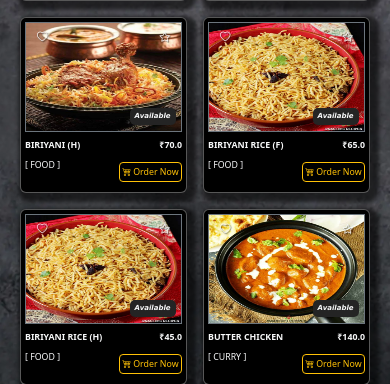
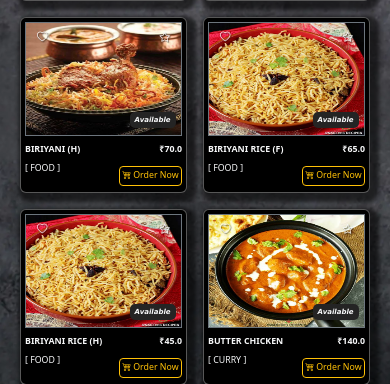
Before and after one commit to ashikhvu/dictionary3, a Django app: page /all_items in a window 390 px wide. Shown: the part 1064-1448 px from the top of the page. Run offline with Django 4.2, Linux system fonts and the light colour scheme; a user stored in the database is signed in; data comes from the database, SQL or seed files in the repository; some libraries are stand-ins or nearby versions.

Commit message:
track style

```diff
--- a/app_dictionary/templates/all_items.html
+++ b/app_dictionary/templates/all_items.html
@@ -219,21 +219,31 @@
         box-shadow: 3px 3px 3px 3px rgba(0, 0, 0, 0.466);
     }
     .image_height{
-        height: 80%;
+        height: 78%;
     }
     @media screen and (max-width:1199px) {
         .image_height{
-            height: 70%;
+            height: 74%;
         }
     }
     @media screen and (max-width:992px){
         .image_height{
-            height: 75%;
+            height: 74%;
+        }
+    }
+    @media screen and (max-width:850px) {
+        .image_height{
+            height: 82%;
+        }
+    }
+    @media screen and (max-width:550px) {
+        .image_height{
+            height: 78%;
         }
     }
     @media screen and (max-width:460px) {
         .image_height{
-            height: 68%;
+            height: 70%;
         }
     }
     .img_map_1{
--- a/app_dictionary/templates/curry_shop_base2.html
+++ b/app_dictionary/templates/curry_shop_base2.html
@@ -320,8 +320,8 @@
 
 <script>
     $(document).ready(function(){
+        var window_size = $(window).width();
         $("#check_status").prop("checked",false);
-        var window_size = $(window).width();
         if(window_size<992){
             $(".second_box_position").animate({"margin-left":"0px"},100);
         }
```
